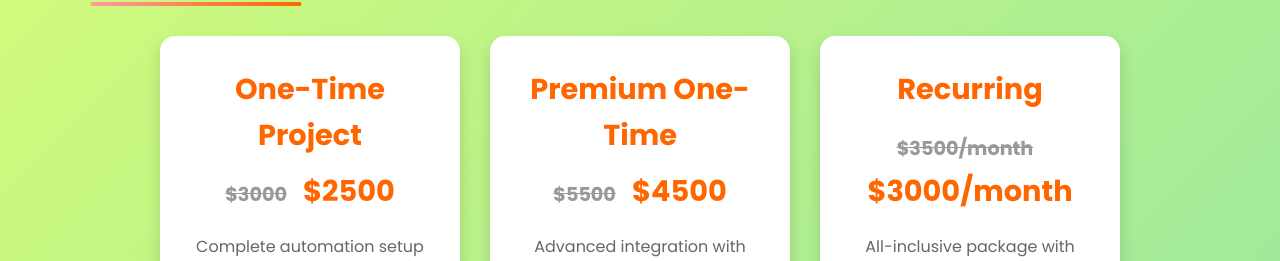
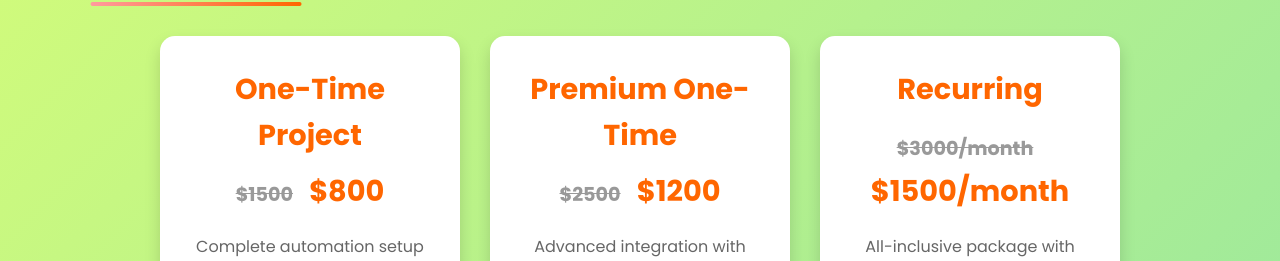
Before and after one commit to campaign-charmers/campaigncharmers, a plain HTML site: page index.html in a window 1280 px wide. Shown: the part 2896-3157 px from the top of the page. Drawn offline with nearby package versions, Linux system fonts and the light colour scheme.

Commit message:
Add files via upload

```diff
--- a/index.html
+++ b/index.html
@@ -768,8 +768,8 @@
       <div class="plan" data-aos="fade-up" data-aos-duration="1000">
         <h3>One-Time Project</h3>
         <p class="price-comparison">
-          <span class="original-price">$3000</span>
-          <span class="discount-price">$2500</span>
+          <span class="original-price">$1500</span>
+          <span class="discount-price">$800</span>
         </p>
         <p>Complete automation setup and strategy development.</p>
         <div class="benefits">
@@ -782,8 +782,8 @@
       <div class="plan" data-aos="fade-up" data-aos-duration="1000">
         <h3>Premium One-Time</h3>
         <p class="price-comparison">
-          <span class="original-price">$5500</span>
-          <span class="discount-price">$4500</span>
+          <span class="original-price">$2500</span>
+          <span class="discount-price">$1200</span>
         </p>
         <p>Advanced integration with extra features and extended support.</p>
         <div class="benefits">
@@ -796,8 +796,8 @@
       <div class="plan" data-aos="fade-up" data-aos-duration="1000">
         <h3>Recurring</h3>
         <p class="price-comparison">
-          <span class="original-price">$3500/month</span>
-          <span class="discount-price">$3000/month</span>
+          <span class="original-price">$3000/month</span>
+          <span class="discount-price">$1500/month</span>
         </p>
         <p>All-inclusive package with continuous optimization and support.</p>
         <div class="benefits">
```
